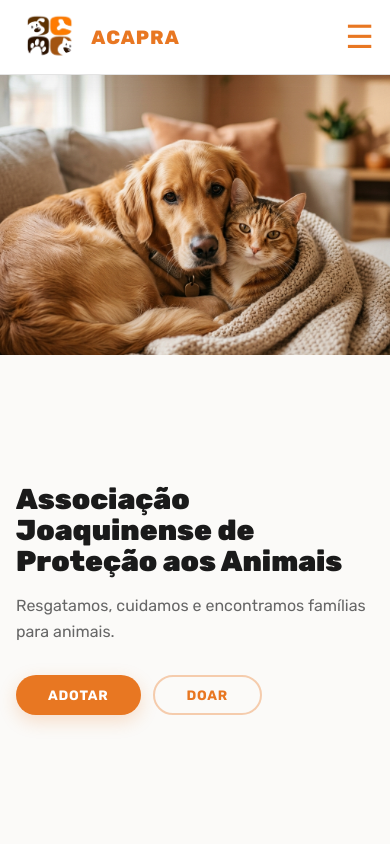
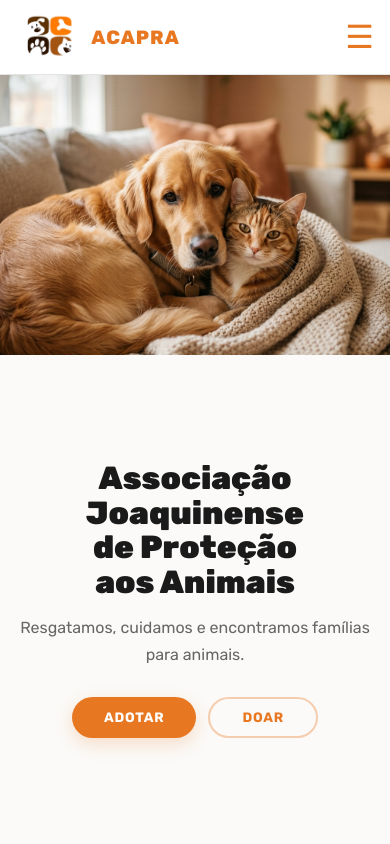
Before and after one commit to PatrikiGss/Projeto_Acapra, a React (Vite) app in the folder frontend/: page / in a window 390 px wide. Shown: the top 844 px of the page. Built offline with nearby package versions, Linux system fonts and the light colour scheme; no server answers.

Commit message:
alteração texto hero home

```diff
--- a/frontend/src/pages/HomeView/Home.css
+++ b/frontend/src/pages/HomeView/Home.css
@@ -126,7 +126,7 @@ body {
 }
 
 .hero-text {
-  font-size: clamp(2rem, 4.2vw, 3.6rem);
+  font-size: clamp(32px, 4.5vw, 88px);
   font-weight: 900;
   line-height: 1.08;
   color: var(--text-primary);
@@ -564,6 +564,20 @@ body {
     height: 280px;
   }
 
+  .hero-content {
+    align-items: center;
+    text-align: center;
+  }
+
+  .hero-subtitle {
+    text-align: center;
+    max-width: 100%;
+  }
+
+  .hero-links {
+    justify-content: center;
+  }
+
   .about-content {
     grid-template-columns: 1fr;
     gap: 1.2rem;
@@ -609,11 +623,7 @@ body {
   }
 
   .hero-content {
-    padding: 1.5rem 1rem;
-  }
-
-  .hero-text {
-    font-size: 1.8rem;
+    padding: 2rem 1.2rem;
   }
 
   .about-section,
```
